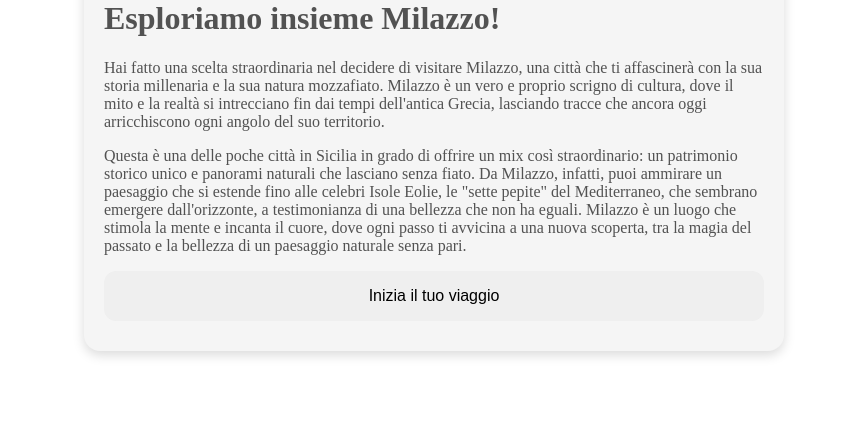
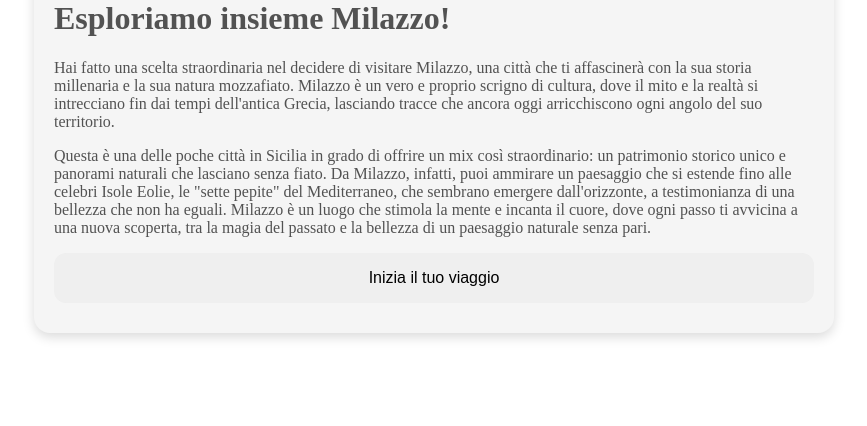
Before and after one commit to mipacamere/esploramilazzo, a PHP site: the page made by index copia.html in a window 1280 px wide. Shown: the part 374-800 px from the top of the page, without its empty margins (206-1073 px from the left). Run offline with PHP 8.4, Linux system fonts and the light colour scheme.

Commit message:
Update style.css

```diff
--- a/style.css
+++ b/style.css
@@ -38,6 +38,7 @@ body.dark-theme {
     text-align: center;
     padding: 10px 0;
     z-index: 9999; /* Assicurati che la navbar stia sopra il resto del contenuto */
+    box-shadow: 0 2px 5px rgba(0, 0, 0, 0.2); /* Ombra per una leggera profondità */
 }
 
 .navbar ul {
@@ -66,8 +67,8 @@ body.dark-theme {
 
 /* Contenitore principale (allargato) */
 .container {
-    width: 90%; /* Maggiore larghezza rispetto a prima */
-    max-width: 700px; /* Limite massimo per la larghezza */
+    width: 95%; /* Più largo per il contenuto principale */
+    max-width: 800px; /* Limite massimo per la larghezza */
     margin: 0 auto;
     padding: 20px;
     box-sizing: border-box;
```
